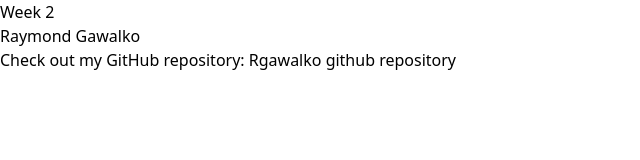
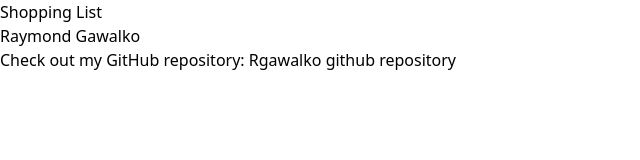
Before and after one commit to rgawalko/cprg306-assignments, a Next.js app: page /week-2 in a window 1280 px wide. Shown: the top 160 px of the page, without its empty margins (0-640 px from the left). Built offline with nearby package versions, Linux system fonts and the light colour scheme.

Commit message:
Update page.js

```diff
--- a/app/week-2/page.js
+++ b/app/week-2/page.js
@@ -5,7 +5,7 @@
 export default function Week2Page() {
     return (
       <main>
-        <h1>Week 2</h1>
+        <h1>Shopping List</h1>
         <StudentInfo />
       </main>
     );
```
